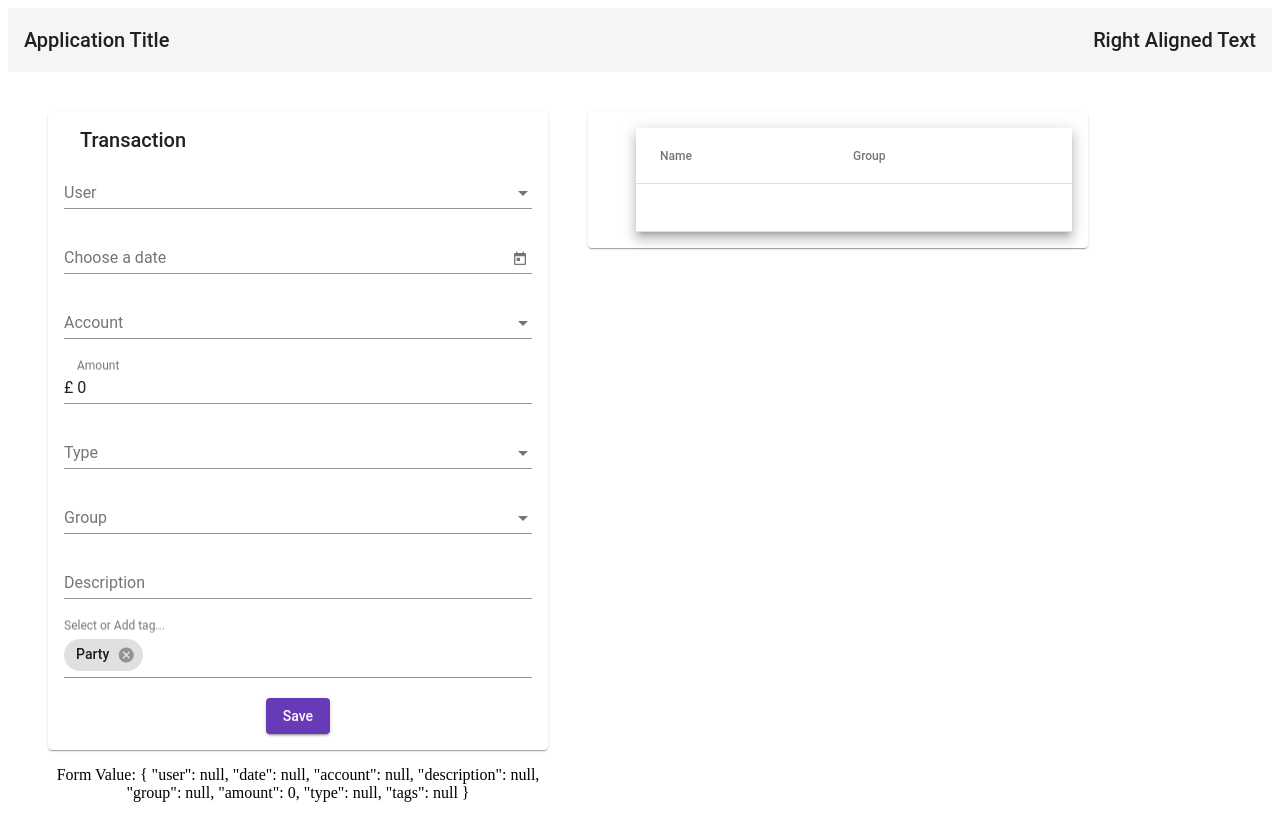
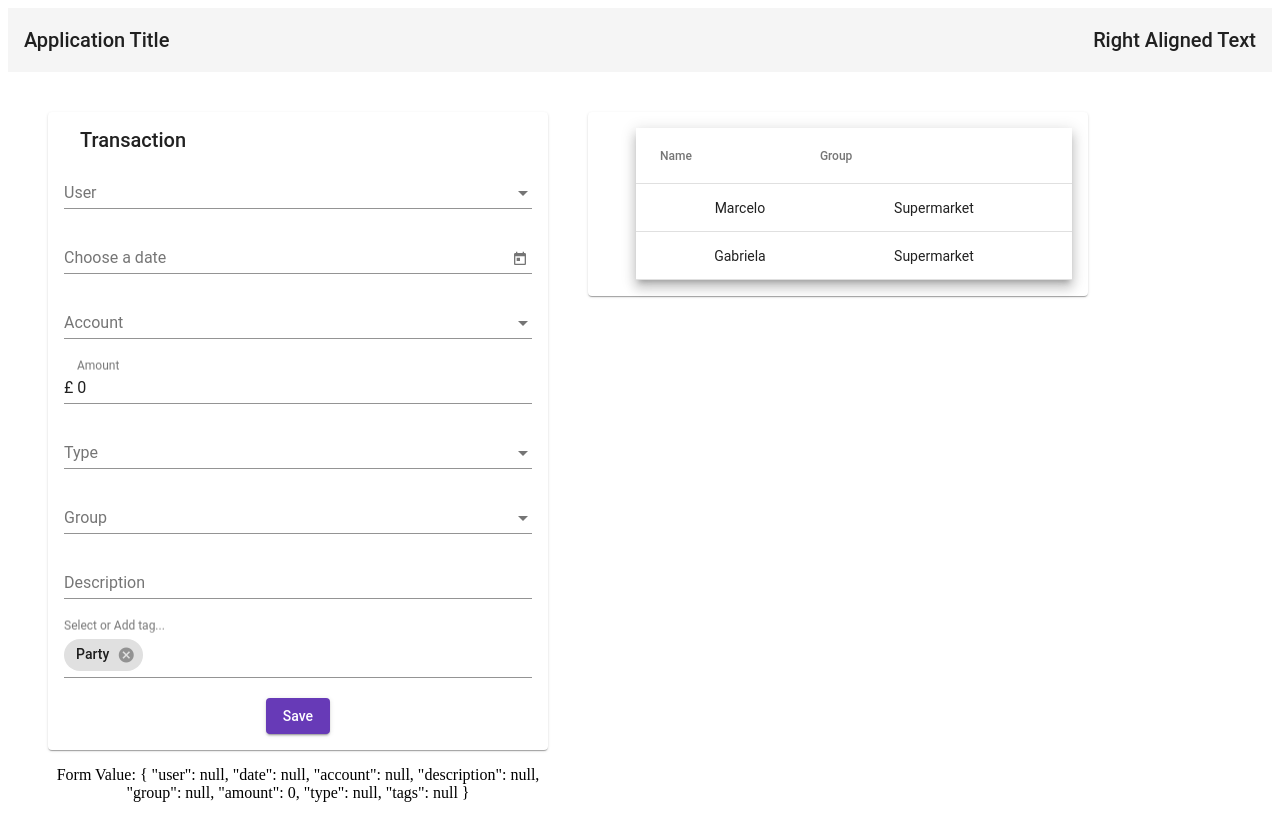
Before and after one commit to MRBalbuena/mrfinance-ui, an Angular app: page / in a window 1280 px wide. Shown: the top 840 px of the page. Built offline with nearby package versions, Linux system fonts and the light colour scheme.

Commit message:
Fixed elements visualization in table

```diff
--- a/src/app/app-container/transaction-list/transaction-list.component.html
+++ b/src/app/app-container/transaction-list/transaction-list.component.html
@@ -3,11 +3,11 @@
     <table mat-table [dataSource]="transactionList" class="mat-elevation-z8">
       <ng-container matColumnDef="user">
         <th mat-header-cell *matHeaderCellDef> Name </th>
-        <td mat-cell *matCellDef="let user"> {{user.name}} </td>
+        <td mat-cell *matCellDef="let transaction"> {{transaction.user.name}} </td>
       </ng-container>
       <ng-container matColumnDef="group">
         <th mat-header-cell *matHeaderCellDef> Group </th>
-        <td mat-cell *matCellDef="let group"> {{group.name}} </td>
+        <td mat-cell *matCellDef="let transaction"> {{transaction.group.name}} </td>
       </ng-container>
       <tr mat-header-row *matHeaderRowDef="columnsToDisplay"></tr>
       <tr mat-row *matRowDef="let myRowData; columns: columnsToDisplay"></tr>
--- a/src/app/app-container/transaction-list/transaction-list.component.ts
+++ b/src/app/app-container/transaction-list/transaction-list.component.ts
@@ -35,7 +35,17 @@ export class TransactionListComponent implements OnInit, OnChanges {
         amount: 120,
         type: {id: 1, name: 'Out'},
         tags: [{id: 1, name: 'test'}]
-      }];
+      }, {
+        user: { 'id': 2, 'name': 'Gabriela' },
+        date: new Date(),
+        account: {id: 1, name: 'Barclays'},
+        description: 'Asda',
+        group: {id: 1, name: 'Supermarket'},
+        amount: 120,
+        type: {id: 1, name: 'Out'},
+        tags: [{id: 1, name: 'test'}]
+      }
+    ];
   }
 
   ngOnChanges(changes: SimpleChanges): void {
```
